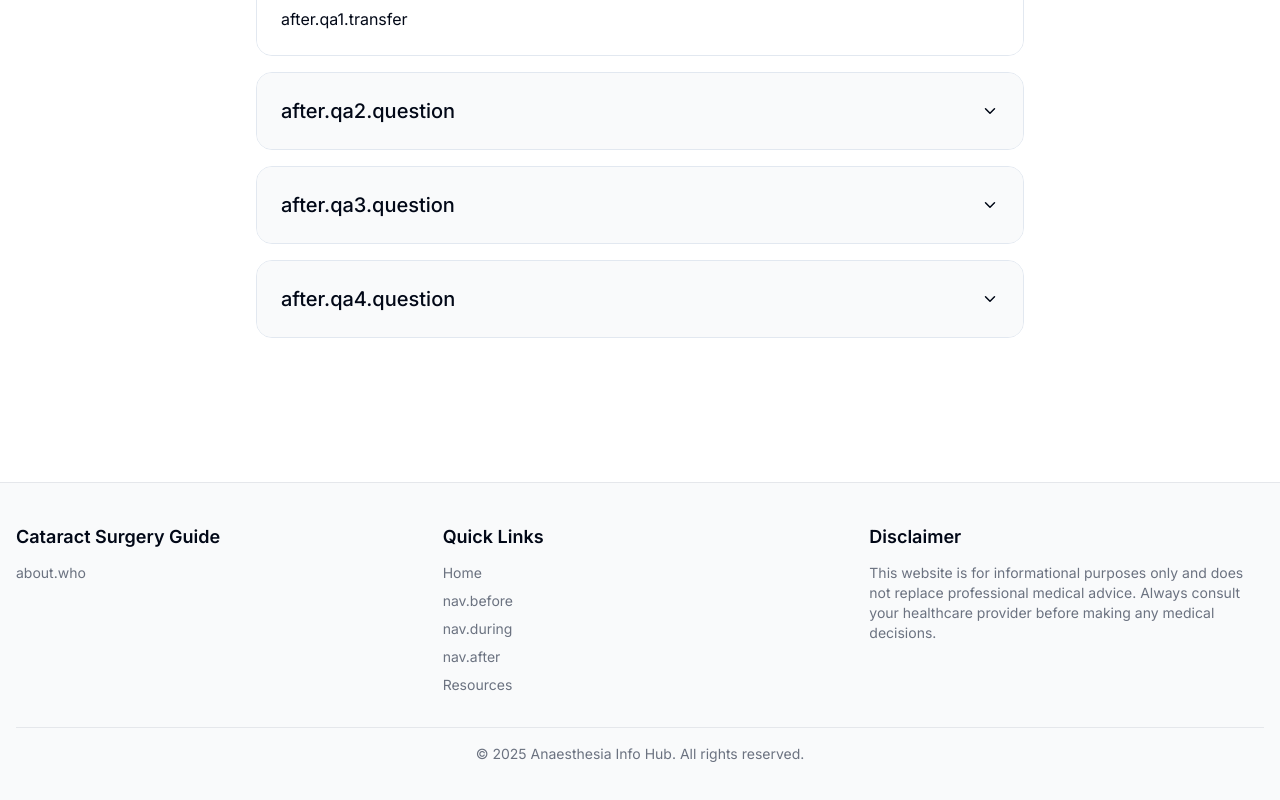
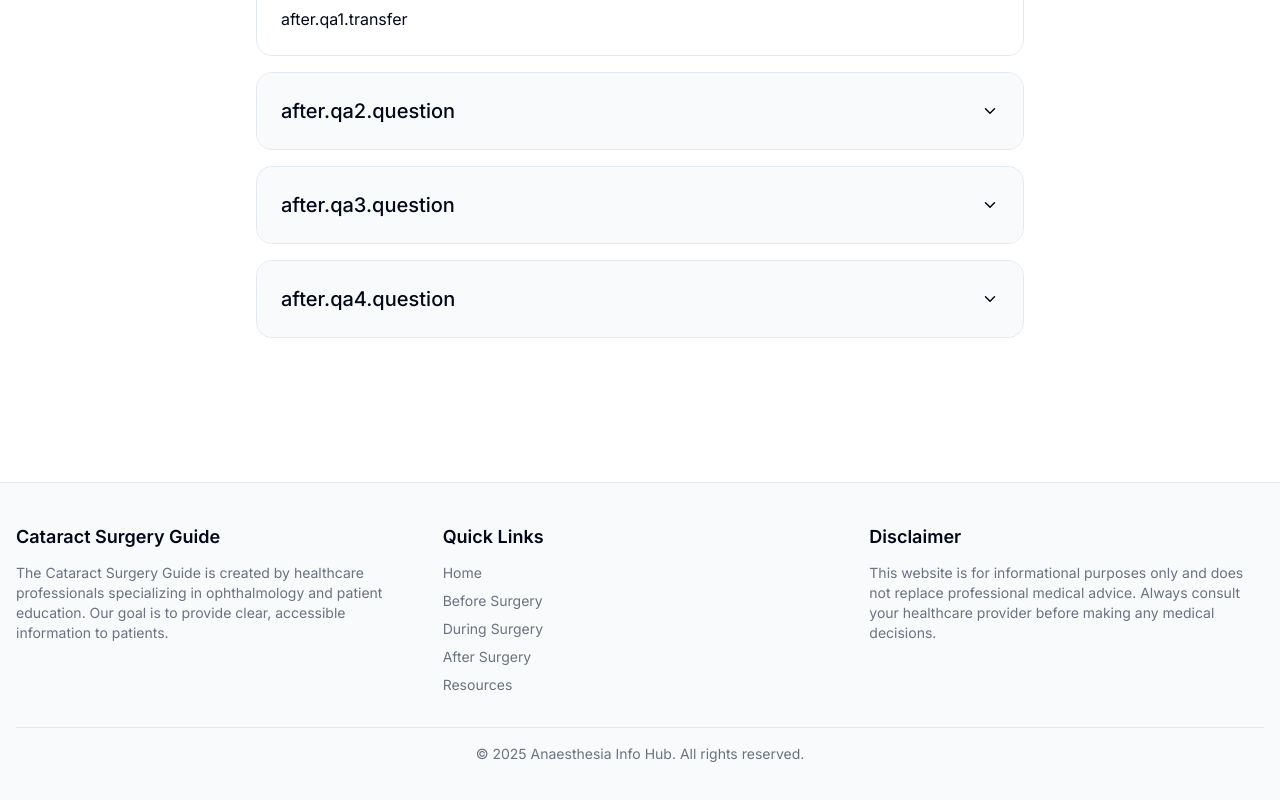
Before and after one commit to sniro23/anesthesia_info_EmbilipitiyaDGH, a React (Vite) app: page /after-surgery in a window 1280 px wide. Shown: the part 787-1587 px from the top of the page. Built offline with nearby package versions, Linux system fonts and the light colour scheme.

Commit message:
Revert landing page content
Revert the landing page content to the previous version.

```diff
--- a/src/components/Header.tsx
+++ b/src/components/Header.tsx
@@ -2,9 +2,10 @@
 import React from 'react';
 import { NavLink } from 'react-router-dom';
 import { useLanguage } from '@/contexts/LanguageContext';
+import { LanguageCode } from '@/translations';
 
 // Define language buttons for better maintainability
-const LANGUAGE_OPTIONS = [
+const LANGUAGE_OPTIONS: {code: LanguageCode; label: string}[] = [
   { code: 'en', label: 'EN' },
   { code: 'si', label: 'සිං' },
   { code: 'ta', label: 'தமி' }
--- a/src/translations/en.ts
+++ b/src/translations/en.ts
@@ -12,25 +12,50 @@ const enTranslations = {
     resources: "Resources",
     beforeSurgery: "Before Surgery",
     duringSurgery: "During Surgery",
-    afterSurgery: "After Surgery"
+    afterSurgery: "After Surgery",
+    before: "Before Surgery",
+    during: "During Surgery",
+    after: "After Surgery"
   },
 
-  // Home page
-  home: {
+  // Hero section
+  hero: {
     title: "Understanding Cataract Surgery",
     subtitle: "A comprehensive guide for patients",
-    intro: "Welcome to the Cataract Surgery Guide. This resource aims to help you understand what to expect before, during, and after your cataract surgery procedure.",
-    cardBefore: {
+    intro: "Welcome to the Cataract Surgery Guide. This resource aims to help you understand what to expect before, during, and after your cataract surgery procedure."
+  },
+
+  // Call to action buttons
+  cta: {
+    before: "Before Surgery",
+    during: "During Surgery",
+    after: "After Surgery"
+  },
+
+  // About section
+  about: {
+    title: "About This Guide",
+    whoTitle: "Who We Are",
+    who: "The Cataract Surgery Guide is created by healthcare professionals specializing in ophthalmology and patient education. Our goal is to provide clear, accessible information to patients.",
+    whyTitle: "Why This Guide",
+    why: "Cataract surgery is one of the most common surgical procedures worldwide. Understanding the process can help reduce anxiety and lead to better outcomes."
+  },
+
+  // What to expect section
+  whatToExpect: {
+    title: "What To Expect",
+    learnMore: "Learn more",
+    before: {
       title: "Before Surgery",
-      description: "Learn about preparation steps and what to expect."
+      description: "Learn about preparation steps, initial consultations, and what tests you might need before your procedure."
     },
-    cardDuring: {
+    during: {
       title: "During Surgery",
-      description: "Understand the surgical procedure and process."
+      description: "Understand what happens during the surgery, how long it takes, and what you might experience."
     },
-    cardAfter: {
+    after: {
       title: "After Surgery",
-      description: "Recovery tips and post-operative care guidelines."
+      description: "Get information on recovery, follow-up appointments, and when you can return to normal activities."
     }
   },
 
--- a/src/translations/si.ts
+++ b/src/translations/si.ts
@@ -12,25 +12,50 @@ const siTranslations = {
     resources: "සම්පත්",
     beforeSurgery: "ශල්‍යකර්මයට පෙර",
     duringSurgery: "ශල්‍යකර්මය අතරතුර",
-    afterSurgery: "ශල්‍යකර්මයෙන් පසු"
+    afterSurgery: "ශල්‍යකර්මයෙන් පසු",
+    before: "ශල්‍යකර්මයට පෙර",
+    during: "ශල්‍යකර්මය අතරතුර",
+    after: "ශල්‍යකර්මයෙන් පසු"
   },
 
-  // Home page
-  home: {
+  // Hero section
+  hero: {
     title: "සුද මිරිගුව ශල්‍යකර්මය තේරුම් ගැනීම",
     subtitle: "රෝගීන් සඳහා පරිපූර්ණ මාර්ගෝපදේශයක්",
-    intro: "සුද මිරිගුව ශල්‍යකර්ම මාර්ගෝපදේශයට සාදරයෙන් පිළිගනිමු. මෙම සම්පත ඔබේ සුද මිරිගුව ශල්යකර්මයට පෙර, අතරතුර, සහ පසුව බලාපොරොත්තු විය හැකි දේ තේරුම් ගැනීමට ඔබට උපකාර කිරීමට අරමුණු කරයි.",
-    cardBefore: {
+    intro: "සුද මිරිගුව ශල්‍යකර්ම මාර්ගෝපදේශයට සාදරයෙන් පිළිගනිමු. මෙම සම්පත ඔබේ සුද මිරිගුව ශල්යකර්මයට පෙර, අතරතුර, සහ පසුව බලාපොරොත්තු විය හැකි දේ තේරුම් ගැනීමට ඔබට උපකාර කිරීමට අරමුණු කරයි."
+  },
+
+  // Call to action buttons
+  cta: {
+    before: "ශල්‍යකර්මයට පෙර",
+    during: "ශල්‍යකර්මය අතරතුර",
+    after: "ශල්‍යකර්මයෙන් පසු"
+  },
+
+  // About section
+  about: {
+    title: "මෙම මාර්ගෝපදේශය ගැන",
+    whoTitle: "අපි කවුද",
+    who: "සුද මිරිගුව ශල්‍යකර්ම මාර්ගෝපදේශය නිර්මාණය කර ඇත්තේ නේත්‍ර වෛද්‍යවිද්‍යාව සහ රෝගී අධ්‍යාපනය පිළිබඳ විශේෂඥ සෞඛ්‍ය සේවා වෘත්තිකයින් විසිනි. අපගේ ඉලක්කය වන්නේ රෝගීන්ට පැහැදිලි, ප්‍රවේශ විය හැකි තොරතුරු සැපයීමයි.",
+    whyTitle: "මෙම මාර්ගෝපදේශය ඇයි",
+    why: "සුද මිරිගුව ශල්‍යකර්මය ලෝකය පුරා ඉතා සාමාන්‍ය ශල්‍යකර්ම ක්‍රියාවලියකි. ක්‍රියාවලිය තේරුම් ගැනීම කනස්සල්ල අඩු කිරීමට සහ වඩා හොඳ ප්‍රතිඵල ලබා ගැනීමට උපකාරී විය හැක."
+  },
+
+  // What to expect section
+  whatToExpect: {
+    title: "බලාපොරොත්තු විය හැක්කේ කුමක්ද",
+    learnMore: "වැඩි විස්තර",
+    before: {
       title: "ශල්‍යකර්මයට පෙර",
-      description: "සූදානම් වීමේ පියවර සහ බලාපොරොත්තු විය හැකි දේ ගැන ඉගෙන ගන්න."
+      description: "සූදානම් වීමේ පියවර, මූලික උපදේශන සහ ඔබේ ක්‍රියාවලියට පෙර අවශ්‍ය විය හැකි පරීක්ෂණ ගැන දැන ගන්න."
     },
-    cardDuring: {
+    during: {
       title: "ශල්‍යකර්මය අතරතුර",
-      description: "ශල්‍ය ක්‍රියාවලිය සහ ක්‍රියාවලිය තේරුම් ගන්න."
+      description: "ශල්‍යකර්මය අතරතුර සිදුවන්නේ කුමක්ද, එය කොපමණ කාලයක් ගතවේද, සහ ඔබට අත්විඳීමට සිදුවිය හැකි දේ තේරුම් ගන්න."
     },
-    cardAfter: {
+    after: {
       title: "ශල්‍යකර්මයෙන් පසු",
-      description: "සුවය සඳහා උපදෙස් සහ ශල්‍යකර්මයෙන් පසු සාත්තු මාර්ගෝපදේශ."
+      description: "සුවය, පසුවිපරම් හමුවීම්, සහ ඔබට සාමාන්‍ය ක්‍රියාකාරකම් වලට ආපසු යා හැක්කේ කවදාද යන්න පිළිබඳ තොරතුරු ලබා ගන්න."
     }
   },
 
--- a/src/translations/ta.ts
+++ b/src/translations/ta.ts
@@ -12,25 +12,50 @@ const taTranslations = {
     resources: "வளங்கள்",
     beforeSurgery: "அறுவை சிகிச்சைக்கு முன்",
     duringSurgery: "அறுவை சிகிச்சையின் போது",
-    afterSurgery: "அறுவை சிகிச்சைக்குப் பின்"
+    afterSurgery: "அறுவை சிகிச்சைக்குப் பின்",
+    before: "அறுவை சிகிச்சைக்கு முன்",
+    during: "அறுவை சிகிச்சையின் போது",
+    after: "அறுவை சிகிச்சைக்குப் பின்"
   },
 
-  // Home page
-  home: {
+  // Hero section
+  hero: {
     title: "கண்புரை அறுவை சிகிச்சையைப் புரிந்துகொள்ளுதல்",
     subtitle: "நோயாளிகளுக்கான விரிவான வழிகாட்டி",
-    intro: "கண்புரை அறுவை சிகிச்சை வழிகாட்டியில் வரவேற்கிறோம். இந்த வளம் உங்கள் கண்புரை அறுவை சிகிச்சைக்கு முன்பு, அதன்போது மற்றும் அதற்குப் பிறகு என்ன எதிர்பார்க்கலாம் என்பதைப் புரிந்துகொள்ள உங்களுக்கு உதவ நோக்கமாகக் கொண்டுள்ளது.",
-    cardBefore: {
+    intro: "கண்புரை அறுவை சிகிச்சை வழிகாட்டியில் வரவேற்கிறோம். இந்த வளம் உங்கள் கண்புரை அறுவை சிகிச்சைக்கு முன்பு, அதன்போது மற்றும் அதற்குப் பிறகு என்ன எதிர்பார்க்கலாம் என்பதைப் புரிந்துகொள்ள உங்களுக்கு உதவ நோக்கமாகக் கொண்டுள்ளது."
+  },
+
+  // Call to action buttons
+  cta: {
+    before: "அறுவை சிகிச்சைக்கு முன்",
+    during: "அறுவை சிகிச்சையின் போது",
+    after: "அறுவை சிகிச்சைக்குப் பின்"
+  },
+
+  // About section
+  about: {
+    title: "இந்த வழிகாட்டியைப் பற்றி",
+    whoTitle: "நாங்கள் யார்",
+    who: "கண்புரை அறுவை சிகிச்சை வழிகாட்டி கண் மருத்துவம் மற்றும் நோயாளி கல்வியில் சிறப்பு வாய்ந்த சுகாதார நிபுணர்களால் உருவாக்கப்பட்டது. எங்களது குறிக்கோள் நோயாளிகளுக்கு தெளிவான, அணுகக்கூடிய தகவல்களை வழங்குவதாகும்.",
+    whyTitle: "இந்த வழிகாட்டி ஏன்",
+    why: "கண்புரை அறுவை சிகிச்சை உலகெங்கிலும் மிகவும் பொதுவான அறுவை சிகிச்சை நடைமுறைகளில் ஒன்றாகும். செயல்முறையைப் புரிந்துகொள்வது பதட்டத்தைக் குறைக்கவும் சிறந்த முடிவுகளைப் பெறவும் உதவும்."
+  },
+
+  // What to expect section
+  whatToExpect: {
+    title: "என்ன எதிர்பார்க்கலாம்",
+    learnMore: "மேலும் அறிக",
+    before: {
       title: "அறுவை சிகிச்சைக்கு முன்",
-      description: "தயாரிப்பு படிகள் மற்றும் எதிர்பார்க்க வேண்டியவை பற்றி அறிந்துகொள்ளுங்கள்."
+      description: "தயாரிப்பு படிகள், ஆரம்ப ஆலோசனைகள் மற்றும் உங்கள் நடைமுறைக்கு முன் உங்களுக்குத் தேவைப்படக்கூடிய சோதனைகளைப் பற்றி அறிந்து கொள்ளுங்கள்."
     },
-    cardDuring: {
+    during: {
       title: "அறுவை சிகிச்சையின் போது",
-      description: "அறுவை சிகிச்சை செயல்முறை மற்றும் செயல்பாட்டைப் புரிந்துகொள்ளுங்கள்."
+      description: "அறுவை சிகிச்சையின் போது என்ன நடக்கிறது, எவ்வளவு நேரம் எடுக்கும் மற்றும் நீங்கள் எதை அனுபவிக்கலாம் என்பதைப் புரிந்துகொள்ளுங்கள்."
     },
-    cardAfter: {
+    after: {
       title: "அறுவை சிகிச்சைக்குப் பின்",
-      description: "மீட்பு குறிப்புகள் மற்றும் அறுவை சிகிச்சைக்குப் பிந்தைய பராமரிப்பு வழிகாட்டுதல்கள்."
+      description: "மீட்பு, தொடர் நேரங்கள் மற்றும் நீங்கள் எப்போது சாதாரண செயல்பாடுகளுக்குத் திரும்பலாம் என்பது குறித்த தகவல்களைப் பெறுங்கள்."
     }
   },
 
```
